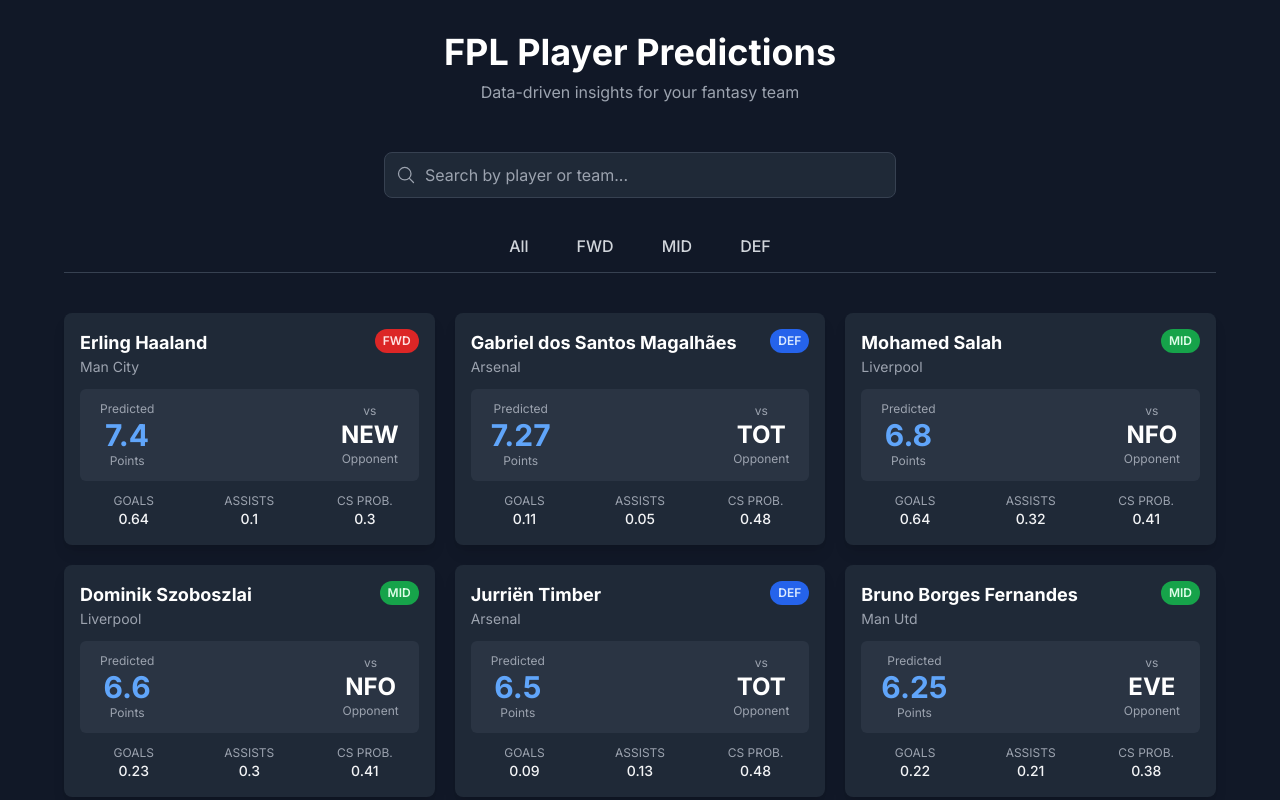
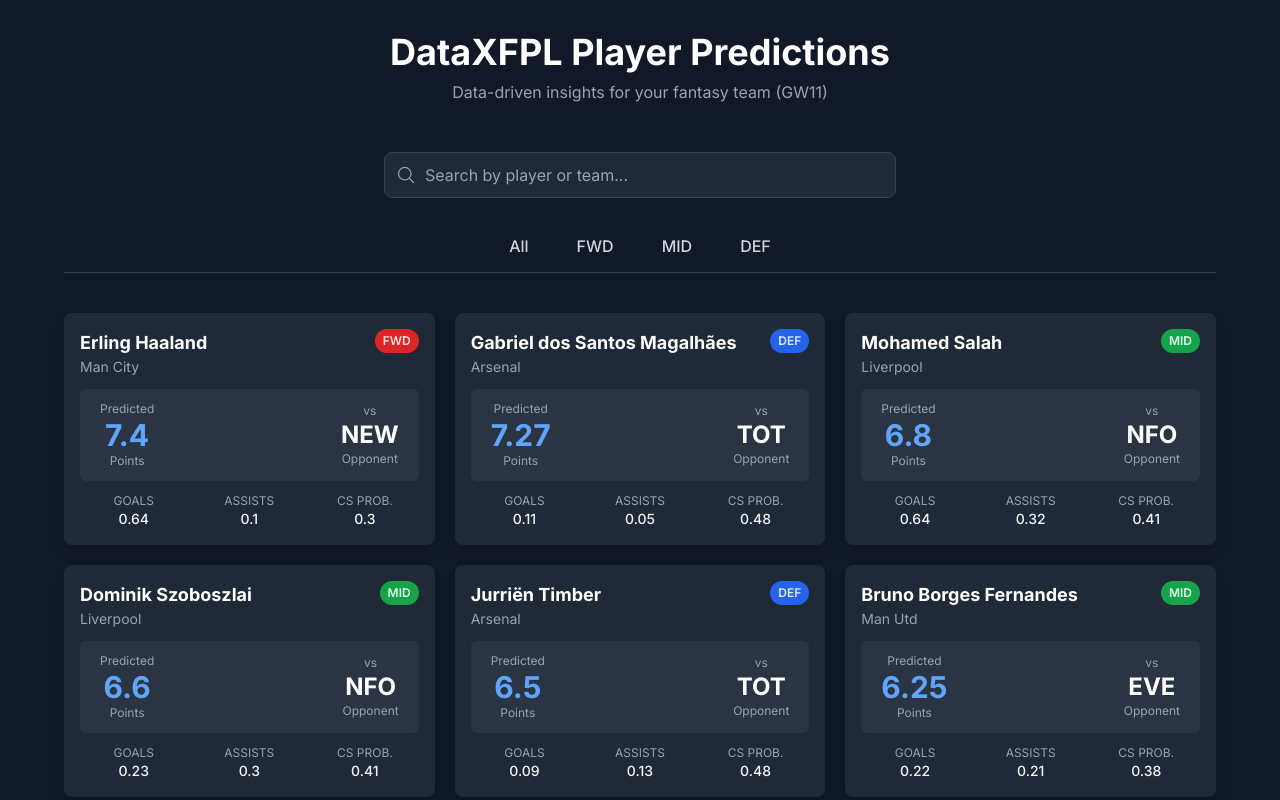
Before and after one commit to Asem34/DataXFpl, a plain HTML site: page index.html in a window 1280 px wide. Shown: the top 800 px of the page. Drawn offline with nearby package versions, Linux system fonts and the light colour scheme.

Commit message:
index.html

```diff
--- a/index.html
+++ b/index.html
@@ -3,7 +3,7 @@
 <head>
     <meta charset="UTF-8">
     <meta name="viewport" content="width=device-width, initial-scale=1.0">
-    <title>DataXFPL Player Predictions</title>
+    <title>DataXFPL</title>
     <!-- Include Tailwind CSS from CDN -->
     <script src="https://cdn.tailwindcss.com"></script>
     <link rel="preconnect" href="https://fonts.googleapis.com">
@@ -25,8 +25,8 @@
     <div class="container max-w-6xl mx-auto">
 
         <header class="text-center mb-8">
-            <h1 class="text-3xl sm:text-4xl font-bold text-white">FPL Player Predictions</h1>
-            <p class="text-gray-400 mt-2">Data-driven insights for your fantasy team</p>
+            <h1 class="text-3xl sm:text-4xl font-bold text-white">DataXFPL Player Predictions</h1>
+            <p class="text-gray-400 mt-2">Data-driven insights for your fantasy team (GW11)</p>
         </header>
 
         <!-- FILE UPLOAD SECTION REMOVED -->
```
